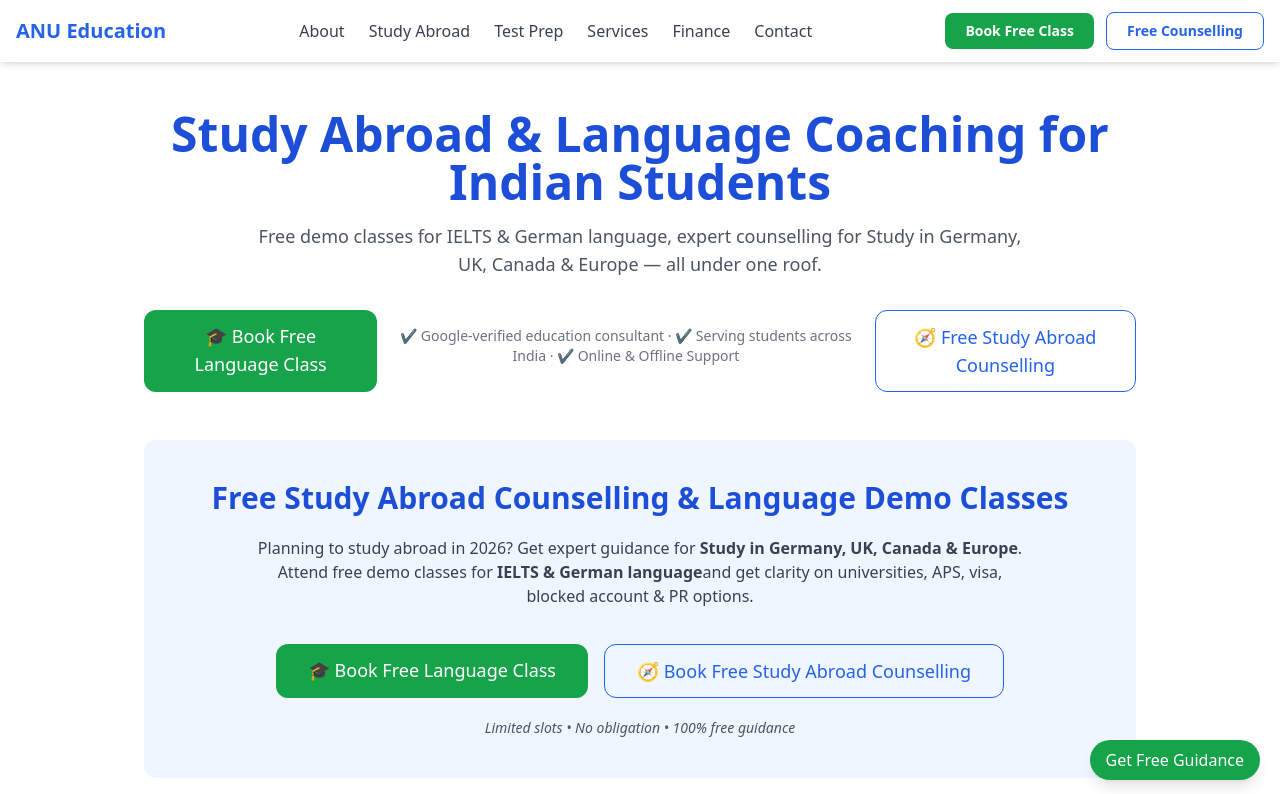
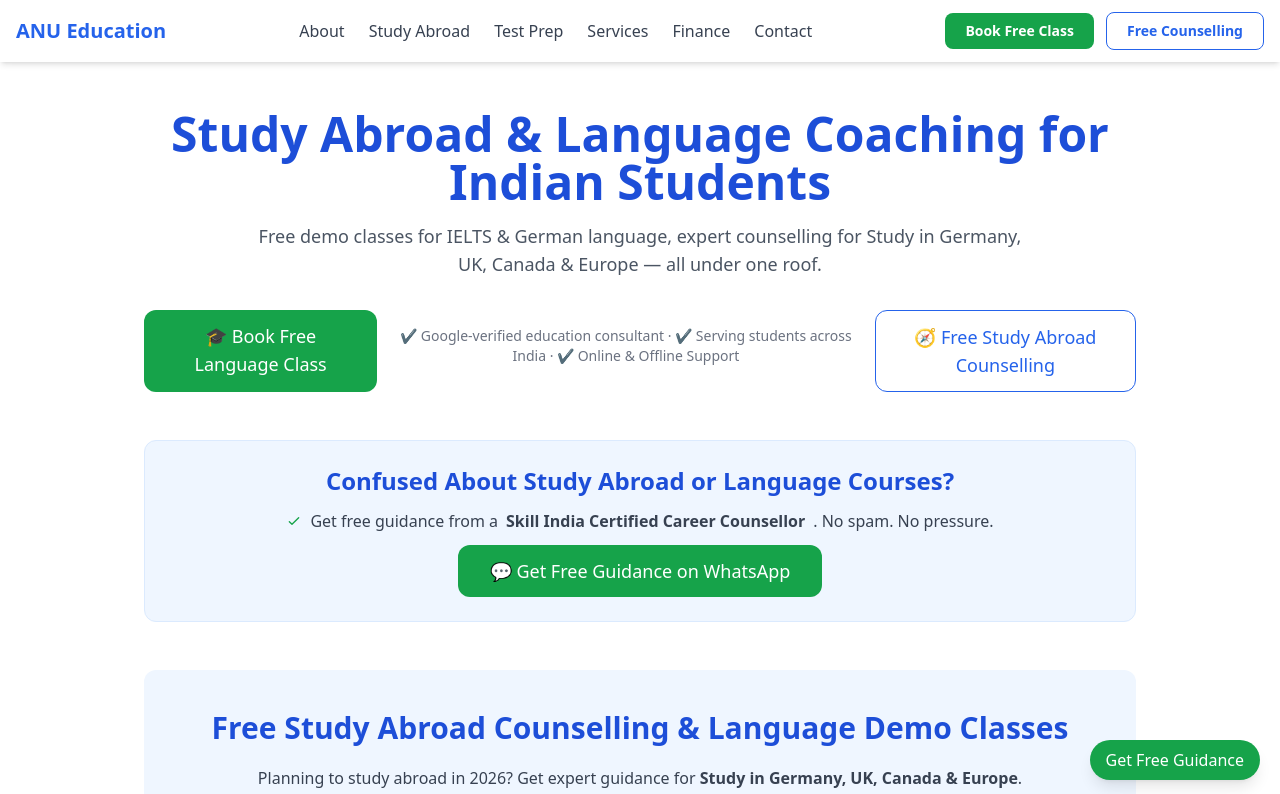
Before and after one commit to shailendra9897/anu-education, a Next.js app: page / in a window 1280 px wide. Shown: the top 794 px of the page. Built offline with nearby package versions, Linux system fonts and the light colour scheme.

Commit message:
feat: add trust-based WhatsApp CTA below hero

```diff
--- a/app/page.tsx
+++ b/app/page.tsx
@@ -28,9 +28,11 @@ export default function Home() {
           >
             🎓 Book Free Language Class
           </a>
+
           <p className="text-sm text-gray-500 pt-4">
             ✔ Google-verified education consultant · ✔ Serving students across India · ✔ Online & Offline Support
           </p>
+
           <a
             href="https://anueducation.applyviz.com/walk-in"
             target="_blank"
@@ -40,6 +42,34 @@ export default function Home() {
           </a>
         </div>
       </section>
+
+      {/* Confused Section (with checkmark icon) */}
+      <section className="bg-blue-50 border border-blue-100 rounded-xl p-6 text-center space-y-3">
+        <h2 className="text-xl md:text-2xl font-semibold text-blue-700">
+          Confused About Study Abroad or Language Courses?
+        </h2>
+
+        <p className="text-gray-700 flex items-center justify-center gap-2">
+          {/* ✅ Checkmark icon */}
+          <svg xmlns="http://www.w3.org/2000/svg"
+               className="h-4 w-4 text-green-600"
+               fill="none" viewBox="0 0 24 24" stroke="currentColor">
+            <path strokeLinecap="round" strokeLinejoin="round" strokeWidth={2}
+                  d="M5 13l4 4L19 7" />
+          </svg>
+          Get free guidance from a <strong>Skill India Certified Career Counsellor</strong>.
+          No spam. No pressure.
+        </p>
+
+        <a
+          href="https://wa.me/919428186817?text=Hi%20ANU%20Team%2C%20I%20need%20free%20guidance%20for%20study%20abroad%20or%20language%20course."
+          target="_blank"
+          className="inline-block bg-green-600 text-white px-8 py-3 rounded-xl text-lg hover:bg-green-700 transition"
+        >
+          💬 Get Free Guidance on WhatsApp
+        </a>
+      </section>
+
       {/* FREE COUNSELLING SECTION */}
       <section className="bg-blue-50 py-10 px-6 rounded-xl text-center space-y-5">
         <h2 className="text-2xl md:text-3xl font-bold text-blue-700">
@@ -75,6 +105,7 @@ export default function Home() {
           Limited slots • No obligation • 100% free guidance
         </p>
       </section>
+
       {/* Study Abroad */}
       <section>
         <h2 className="text-2xl font-semibold mb-4">Study Abroad Destinations</h2>
```
Lines whose indentation alone changed are shown as unchanged.
